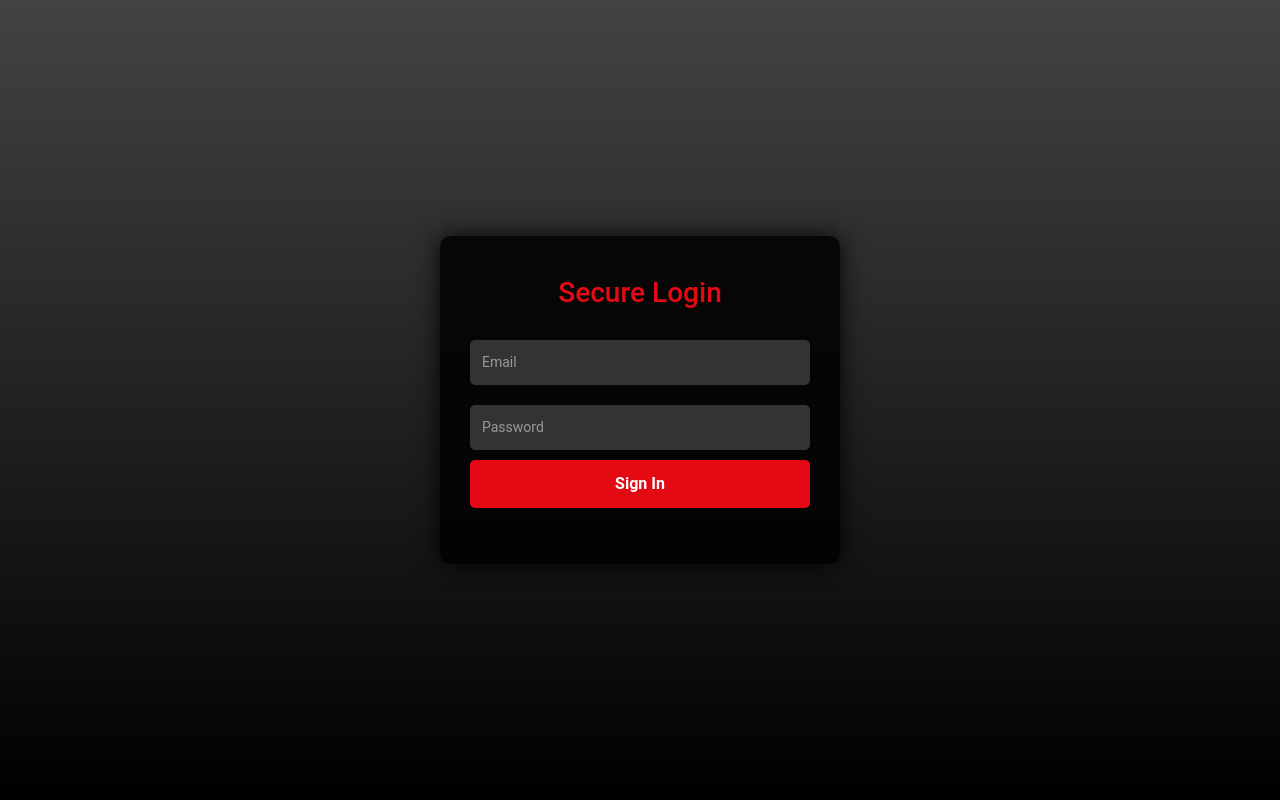
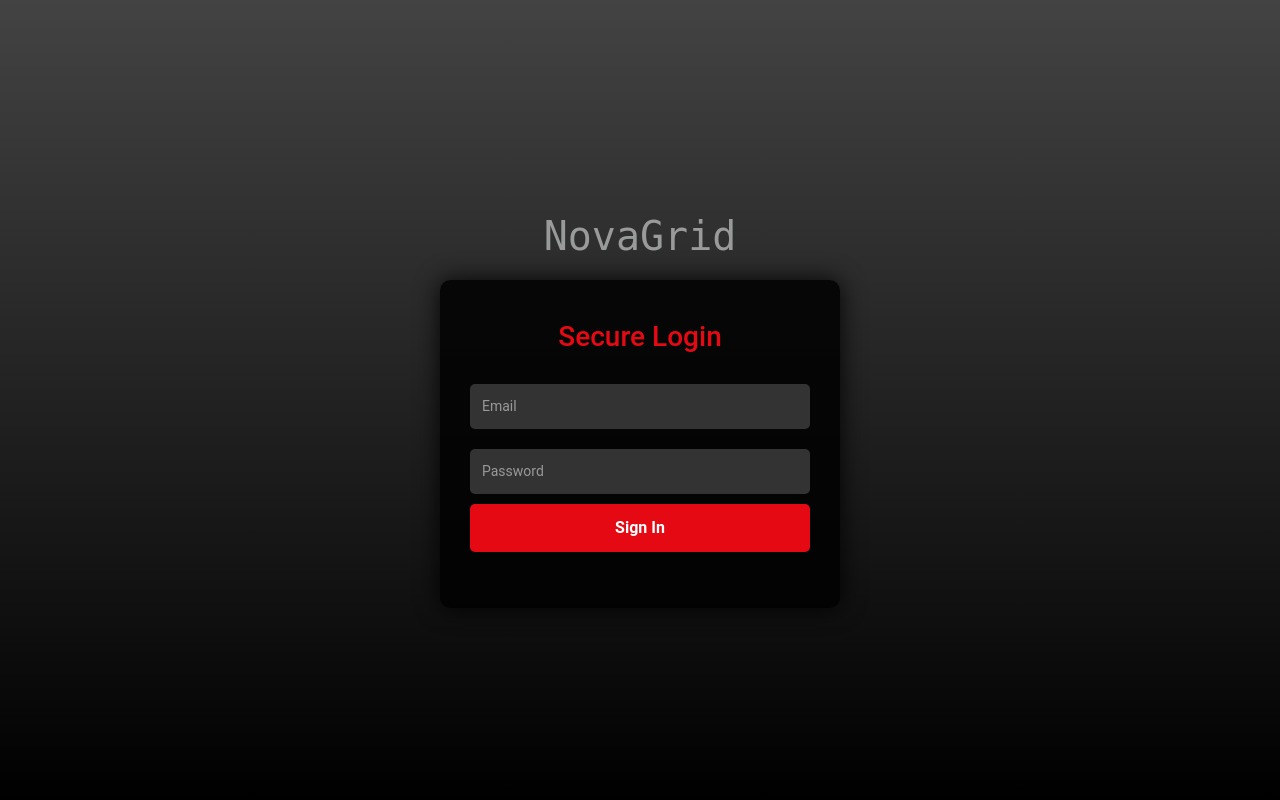
Before and after one commit to githubLINGESH/Login-seq, a Python web app: template logging_page/templates/index.html in a window 1280 px wide. Run offline with Jinja, Linux system fonts and the light colour scheme; the template is opened without the code that fills it, so the values that code supplies are empty.

Commit message:
updated admin

```diff
--- a/logging_page/app.py
+++ b/logging_page/app.py
@@ -85,6 +85,8 @@ def login():
     is_blacklisted = db_session.query(BlacklistedIP).filter_by(
         ip_address=ip_address, is_active=True
     ).first()
+
+    if
 
     if is_blacklisted:
         new_attempt = LoginAttempt(
--- a/logging_page/static/style.css
+++ b/logging_page/static/style.css
@@ -6,6 +6,7 @@ body {
     color: white;
     min-height: 100vh;
     display: flex;
+    flex-direction: column;
     justify-content: center;
     align-items: center;
     padding: 20px;
@@ -28,6 +29,11 @@ body {
     margin-bottom: 20px;
     color: #e50914;
     font-size: 28px;
+  }
+  .head{
+    font-family: "Monospace";
+    margin:20px;
+    color: #999B9B
   }
 
   input[type="email"],
--- a/logging_page/templates/index.html
+++ b/logging_page/templates/index.html
@@ -10,6 +10,7 @@
   <link rel="stylesheet" href="/static/style.css">
 </head>
 <body>
+  <h1 class="head">NovaGrid</h1>
   <div class="login-container">
     <div class="login-box">
       <h2>Secure Login</h2>
```
